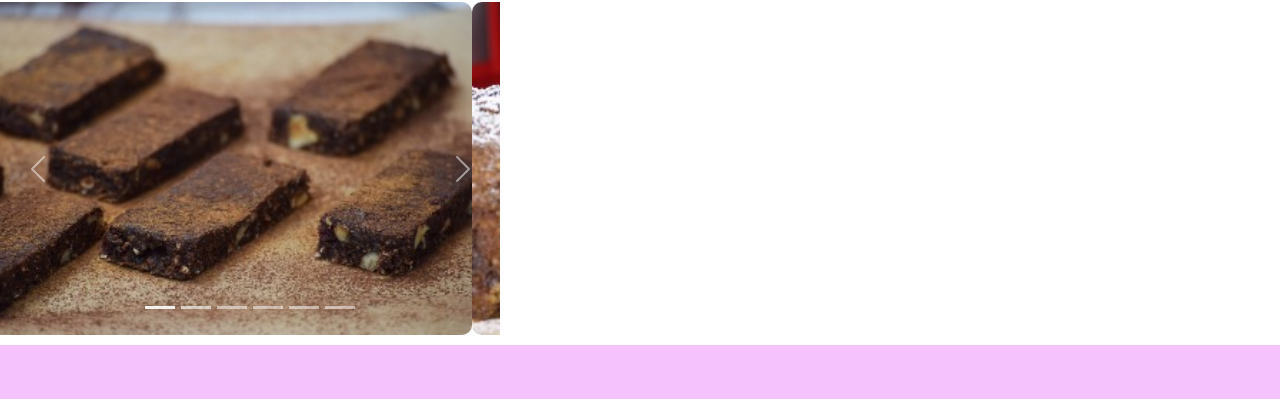
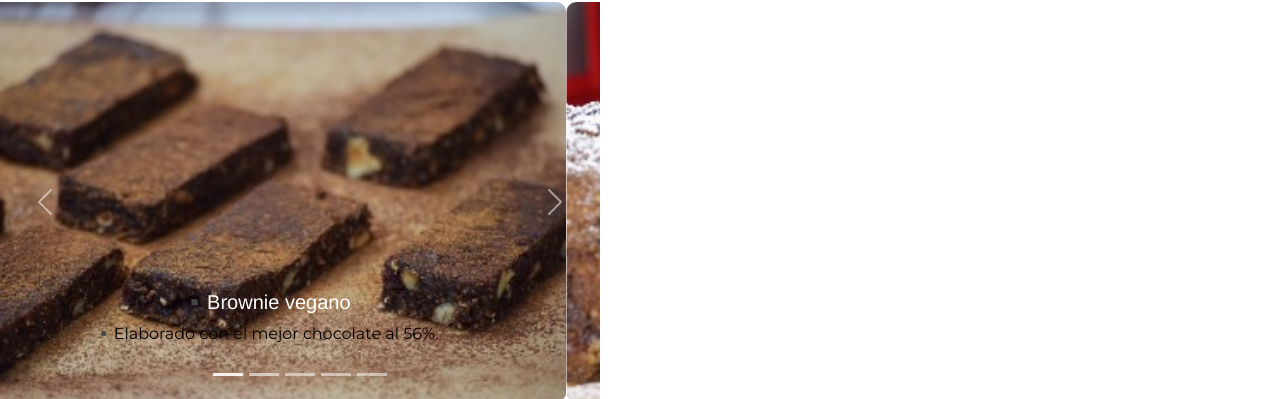
Before and after one commit to gTorque89/moHechoEnCasa-Leguizamon, a plain HTML site: page pages/pasteleria-vegana.html in a window 1280 px wide. Shown: the part 160-559 px from the top of the page. Drawn offline with nearby package versions, Linux system fonts and the light colour scheme.

Commit message:
Carousel pasteleria vegana

```diff
--- a/css/style.css
+++ b/css/style.css
@@ -101,11 +101,11 @@ header{
    .slide{
        margin-top: 10px;
        margin-bottom: 10px;
-       max-width: 500px;
+       max-width: 600px;
        justify-content: center;
    }
    .slide img{
-       width: 500px;
+       width: 600px;
        justify-content: center;
 
    }
--- a/pages/pasteleria-vegana.html
+++ b/pages/pasteleria-vegana.html
@@ -64,44 +64,59 @@
       <div>
         <h2>Nuestra pasteleria vegana</h2>
       </div>
-      <div>
-        <div id="carouselExampleIndicators" class="carousel slide" data-bs-ride="carousel">
+      <div id="carouselExampleCaptions" class="carousel slide" data-bs-ride="carousel">
         <div class="carousel-indicators">
           <button type="button" data-bs-target="#carouselExampleIndicators" data-bs-slide-to="0" class="active" aria-current="true" aria-label="Slide 1"></button>
           <button type="button" data-bs-target="#carouselExampleIndicators" data-bs-slide-to="1" aria-label="Slide 2"></button>
           <button type="button" data-bs-target="#carouselExampleIndicators" data-bs-slide-to="2" aria-label="Slide 3"></button>
           <button type="button" data-bs-target="#carouselExampleIndicators" data-bs-slide-to="3" aria-label="Slide 4"></button>
           <button type="button" data-bs-target="#carouselExampleIndicators" data-bs-slide-to="4" aria-label="Slide 5"></button>
-            <button type="button" data-bs-target="#carouselExampleIndicators" data-bs-slide-to="5" aria-label="Slide 6"></button>
         </div>
         <div class="carousel-inner">
           <div class="carousel-item active">
             <img src="../images/pasteleria-vegana/brownie-vegano.jpeg" class="d-block w-100" alt="brownie vegano">
+            <div class="carousel-caption d-none d-md-block">
+              <h5>▪️Brownie vegano</h5>
+              <p>▪️Elaborado con el mejor chocolate al 56%.</p>
+            </div>
           </div>
           <div class="carousel-item">
-              <img src="../images/pasteleria-vegana/budin-vegano.jpeg" class="d-block w-100" alt="brownie vegano">
+            <img src="../images/pasteleria-vegana/budin-vegano.jpeg" class="d-block w-100" alt="budin vegano">
+            <div class="carousel-caption d-none d-md-block">
+              <h5>▪️Budin de vainilla con chocolate</h5>
+              <p>▪️Saborizado con cascaras de naranja</p>
           </div>
           <div class="carousel-item">
             <img src="../images/pasteleria-vegana/carrot-cake.jpeg" class="d-block w-100" alt="carrot cake">
+            <div class="carousel-caption d-none d-md-block">
+              <h5>▪️Carrot cake✨</h5>
+              <p>▪️Cubierta de fondant y aromatizado con especias del viejo bosque</p>
+            </div>
           </div>
           <div class="carousel-item">
             <img src="../images/pasteleria-vegana/coockies-vegana.jpeg" class="d-block w-100" alt="coockies vegana">
+            <div class="carousel-caption d-none d-md-block">
+              <h5>▪️Coockies</h5>
+              <p>▪️Masa sable y almendras con chocolate</p>
+            </div>
           </div>
           <div class="carousel-item">
             <img src="../images/pasteleria-vegana/muffin-vegano.jpeg" class="d-block w-100" alt="muffins vegano">
+            <div class="carousel-caption d-none d-md-block">
+              <h5>▪️Muffins de arandano</h5>
+              <p>▪️Masa de vainilla relleno de arandanos.</p>
             </div>
           </div>
-          <button class="carousel-control-prev" type="button" data-bs-target="#carouselExampleIndicators" data-bs-slide="prev">
+        </div>
+        <button class="carousel-control-prev" type="button" data-bs-target="#carouselExampleCaptions" data-bs-slide="prev">
           <span class="carousel-control-prev-icon" aria-hidden="true"></span>
           <span class="visually-hidden">Previous</span>
         </button>
-          <button class="carousel-control-next" type="button" data-bs-target="#carouselExampleIndicators" data-bs-slide="next">
+        <button class="carousel-control-next" type="button" data-bs-target="#carouselExampleCaptions" data-bs-slide="next">
           <span class="carousel-control-next-icon" aria-hidden="true"></span>
           <span class="visually-hidden">Next</span>
         </button>
       </div>
-      </div>
-
     </section>
 </main>
     <!--Fin seccion PV-->
```
Lines whose indentation alone changed are shown as unchanged.
